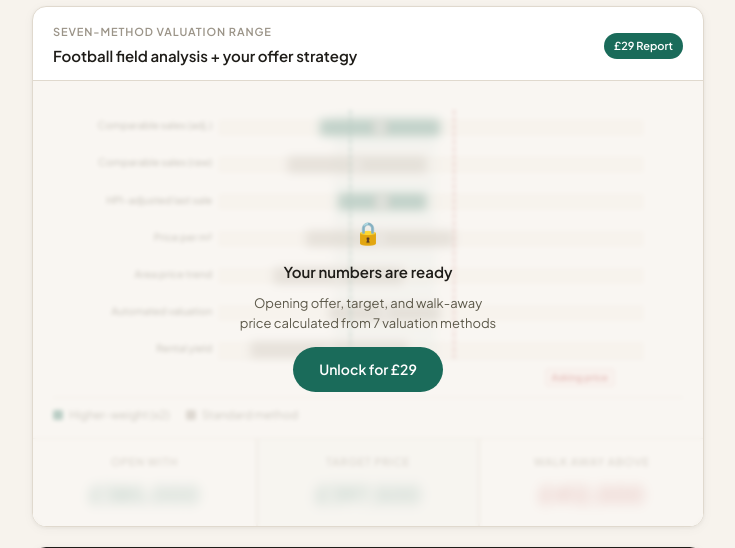
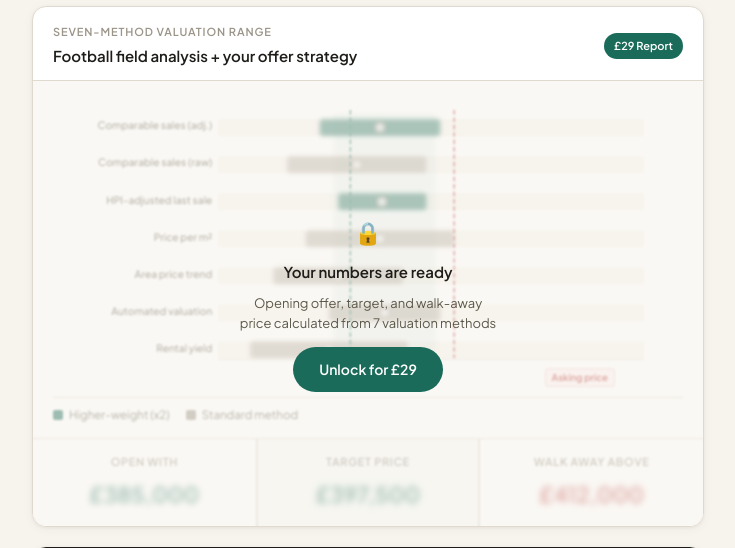
Before and after one commit to houseofferceo/houseoffer-backend, a Flask app: template templates/report_free.html in a window 1280 px wide. Shown: the part 452-1000 px from the top of the page, without its empty margins (272-1007 px from the left). Run offline with Flask 3, Linux system fonts and the light colour scheme; the template is opened without the code that fills it, so the values that code supplies are empty; parts of the project's set-up code (start-up, migrations or seed data) failed here and were passed over.

Commit message:
Reduce blur intensity on football field and comparables
SVG bars: 4.5 -> 2.5, offer trio numbers: 6px -> 3px,
overlay backgrounds: 0.72/0.78 -> 0.60/0.62 opacity,
comparables rows: 4px -> 2.5px - content now visible through the lock.

https://claude.ai/code/session_01QRX21agU1obxnv2tFrmsk4

```diff
--- a/templates/report_free.html
+++ b/templates/report_free.html
@@ -234,7 +234,7 @@ nav { background: rgba(247,243,237,0.95); backdrop-filter: blur(12px); border-bo
 .comp-table tr:last-child td { border-bottom: none; }
 .comp-table td.price { font-family: 'Lora', serif; font-weight: 600; color: var(--ink); }
 .comp-table td.date { color: var(--ink-light); font-size: 12px; white-space: nowrap; }
-.comp-table tr.blurred td { filter: blur(4px); user-select: none; pointer-events: none; }
+.comp-table tr.blurred td { filter: blur(2.5px); user-select: none; pointer-events: none; }
 .comp-table-footer { padding: 14px 22px 16px; border-top: 1px solid var(--sand-border); text-align: center; }
 .comp-table-cta { display: inline-block; background: var(--ink); color: white; font-size: 13px; font-weight: 700; padding: 10px 22px; border-radius: 20px; text-decoration: none; margin-bottom: 8px; }
 .comp-table-cta:hover { background: var(--teal); }
@@ -405,7 +405,7 @@ nav { background: rgba(247,243,237,0.95); backdrop-filter: blur(12px); border-bo
       <div class="comp-table-footer" style="filter:blur(4px);user-select:none;pointer-events:none;">
         <div class="comp-table-hint">{{ comparables_count }} comparable sales used · all HPI-adjusted</div>
       </div>
-      <div style="position:absolute;inset:0;display:flex;flex-direction:column;align-items:center;justify-content:center;gap:8px;background:rgba(247,243,237,0.78);backdrop-filter:blur(2px);padding:20px 16px;text-align:center;">
+      <div style="position:absolute;inset:0;display:flex;flex-direction:column;align-items:center;justify-content:center;gap:8px;background:rgba(247,243,237,0.62);backdrop-filter:blur(1px);padding:20px 16px;text-align:center;">
         <div style="font-size:22px;line-height:1;">&#128274;</div>
         <div style="font-family:'Lora',serif;font-size:15px;font-weight:700;color:var(--ink);">Your numbers are ready</div>
         <div style="font-size:13px;color:var(--ink-mid);max-width:300px;line-height:1.5;">All {{ comparables_count }} comparable sales plus your personalised offer range, calculated from 7 valuation methods</div>
@@ -584,7 +584,7 @@ nav { background: rgba(247,243,237,0.95); backdrop-filter: blur(12px); border-bo
       <div style="padding:16px 20px 0;overflow-x:auto;">
         <div style="min-width:500px;">
         <svg viewBox="0 0 680 288" style="width:100%;display:block;" role="img" aria-label="Football field valuation preview">
-          <defs><filter id="ffblur" x="-10%" y="-10%" width="120%" height="120%"><feGaussianBlur stdDeviation="4.5"/></filter></defs>
+          <defs><filter id="ffblur" x="-10%" y="-10%" width="120%" height="120%"><feGaussianBlur stdDeviation="2.5"/></filter></defs>
 
           <!-- Method labels (crisp) -->
           <text x="172" y="35" text-anchor="end" font-size="11" font-family="Plus Jakarta Sans,sans-serif" fill="#5c5849" font-weight="500">Comparable sales (adj.)</text>
@@ -647,20 +647,20 @@ nav { background: rgba(247,243,237,0.95); backdrop-filter: blur(12px); border-bo
       <div style="display:grid;grid-template-columns:1fr 1fr 1fr;gap:1px;background:var(--sand-border);border-top:1px solid var(--sand-border);">
         <div style="background:var(--white);padding:14px 16px;text-align:center;">
           <div style="font-size:11px;font-weight:700;text-transform:uppercase;letter-spacing:0.06em;color:var(--ink-light);margin-bottom:6px;">Open with</div>
-          <div style="font-size:22px;font-weight:800;color:var(--teal);filter:blur(6px);user-select:none;">£385,000</div>
+          <div style="font-size:22px;font-weight:800;color:var(--teal);filter:blur(3px);user-select:none;">£385,000</div>
         </div>
         <div style="background:#f7faf8;padding:14px 16px;text-align:center;border-left:1px solid var(--sand-border);border-right:1px solid var(--sand-border);">
           <div style="font-size:11px;font-weight:700;text-transform:uppercase;letter-spacing:0.06em;color:var(--ink-light);margin-bottom:6px;">Target price</div>
-          <div style="font-size:22px;font-weight:800;color:var(--teal);filter:blur(6px);user-select:none;">£397,500</div>
+          <div style="font-size:22px;font-weight:800;color:var(--teal);filter:blur(3px);user-select:none;">£397,500</div>
         </div>
         <div style="background:var(--white);padding:14px 16px;text-align:center;">
           <div style="font-size:11px;font-weight:700;text-transform:uppercase;letter-spacing:0.06em;color:var(--ink-light);margin-bottom:6px;">Walk away above</div>
-          <div style="font-size:22px;font-weight:800;color:var(--red);filter:blur(6px);user-select:none;">£412,000</div>
+          <div style="font-size:22px;font-weight:800;color:var(--red);filter:blur(3px);user-select:none;">£412,000</div>
         </div>
       </div>
 
       <!-- Single overlay covering the entire chart + offer trio -->
-      <div style="position:absolute;inset:0;display:flex;flex-direction:column;align-items:center;justify-content:center;gap:10px;background:rgba(247,243,237,0.72);backdrop-filter:blur(2px);">
+      <div style="position:absolute;inset:0;display:flex;flex-direction:column;align-items:center;justify-content:center;gap:10px;background:rgba(247,243,237,0.60);backdrop-filter:blur(1px);">
         <div style="font-size:22px;">🔒</div>
         <div style="font-size:15px;font-weight:700;color:var(--ink);text-align:center;">Your numbers are ready</div>
         <div style="font-size:13px;color:var(--ink-mid);text-align:center;max-width:260px;line-height:1.5;">Opening offer, target, and walk-away price calculated from 7 valuation methods</div>
```
